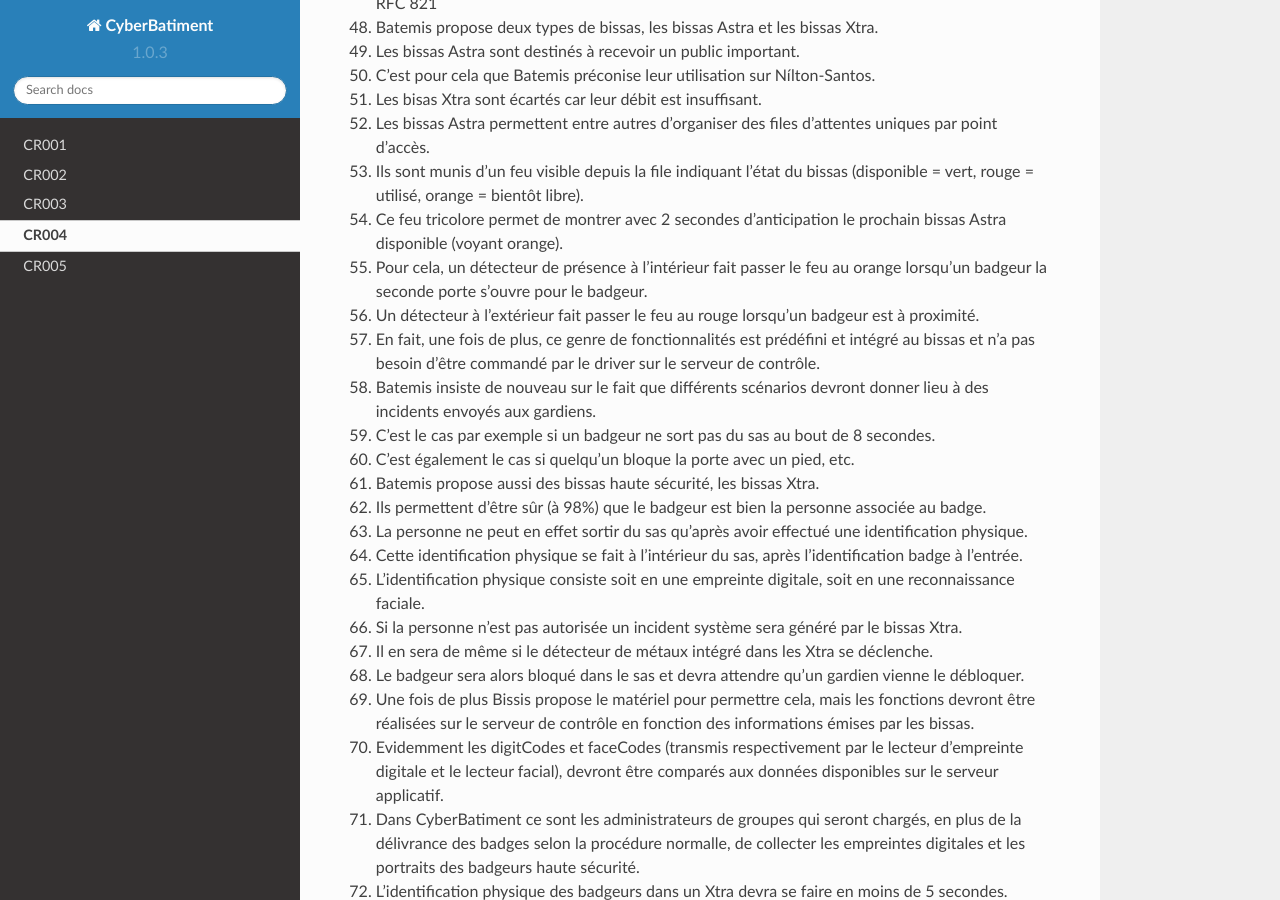
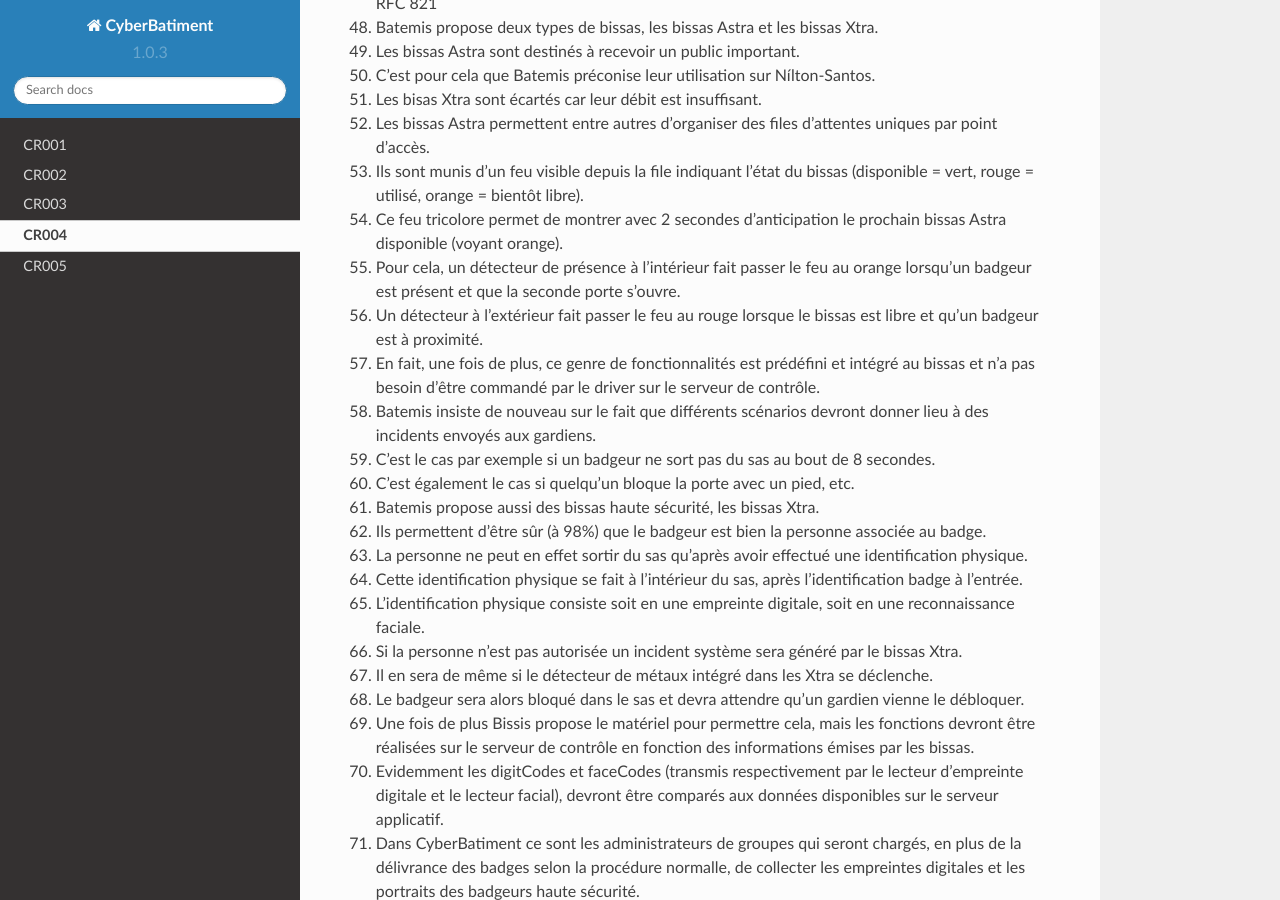
Before and after one commit to secu2/CyberBatiment, a Sphinx documentation site: the page built from docs/res/CR004.rst, in a window 1280 px wide and 900 px high, scrolled down 3432 px. Built offline with Sphinx 7.4.7 and the Read the Docs theme 2.0.0, drawn with Linux system fonts in a browser that asks for light colours; some of the changed text lies outside the part shown.

Commit message:
correction contenu

```diff
--- a/docs/res/CR004.rst
+++ b/docs/res/CR004.rst
@@ -87,8 +87,8 @@ CR004
 #. Ils sont munis d'un feu visible depuis la file indiquant l'état du bissas
    (disponible = vert, rouge = utilisé, orange = bientôt libre).
 #. Ce feu tricolore permet de montrer avec 2 secondes d'anticipation le prochain bissas Astra disponible (voyant orange).
-#. Pour cela, un détecteur de présence à l’intérieur fait passer le feu au orange lorsqu'un badgeur la seconde porte s’ouvre pour le badgeur.
-#. Un détecteur à l’extérieur fait passer le feu au rouge lorsqu'un badgeur est à proximité.
+#. Pour cela, un détecteur de présence à l’intérieur fait passer le feu au orange lorsqu'un badgeur est présent et que la seconde porte s’ouvre.
+#. Un détecteur à l’extérieur fait passer le feu au rouge lorsque le bissas est libre et qu'un badgeur est à proximité.
 #. En fait, une fois de plus, ce genre de fonctionnalités est prédéfini et intégré au bissas et n’a pas besoin d’être commandé par le driver sur le serveur de contrôle.
 #. Batemis insiste de nouveau sur le fait que différents scénarios devront donner lieu à des incidents envoyés aux gardiens.
 #. C'est le cas par exemple si un badgeur ne sort pas du sas au bout de 8 secondes.
```
Also changed, not shown: other parts of docs/res/CR004.rst (+1 -1 lines).
